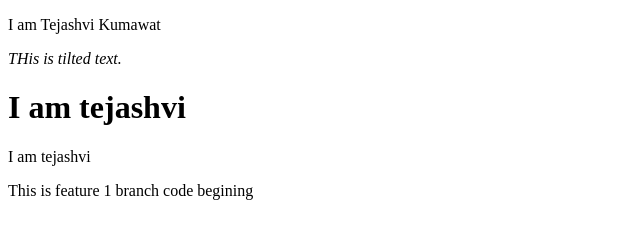
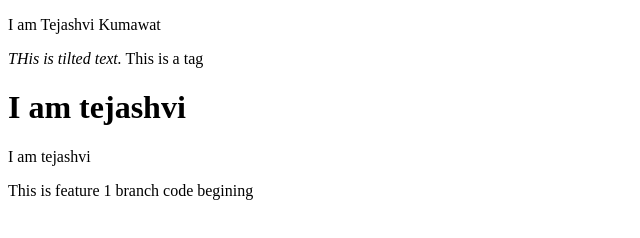
Before and after one commit to tejashvi-kumawat/project, a plain HTML site: page index.html in a window 1280 px wide. Shown: the full height of the page, 0-640 px from the left. Drawn offline with Linux system fonts and the light colour scheme.

Commit message:
a tag added

```diff
--- a/index.html
+++ b/index.html
@@ -9,6 +9,7 @@
 <body>
     <P>I am Tejashvi Kumawat</P>
     <i>THis is tilted text.</i>
+    <a>This is a tag</a>
     <div><h1>I am tejashvi</h1>I am tejashvi</div>
     <p>This is feature 1 branch code begining </p>
 </body>
```
